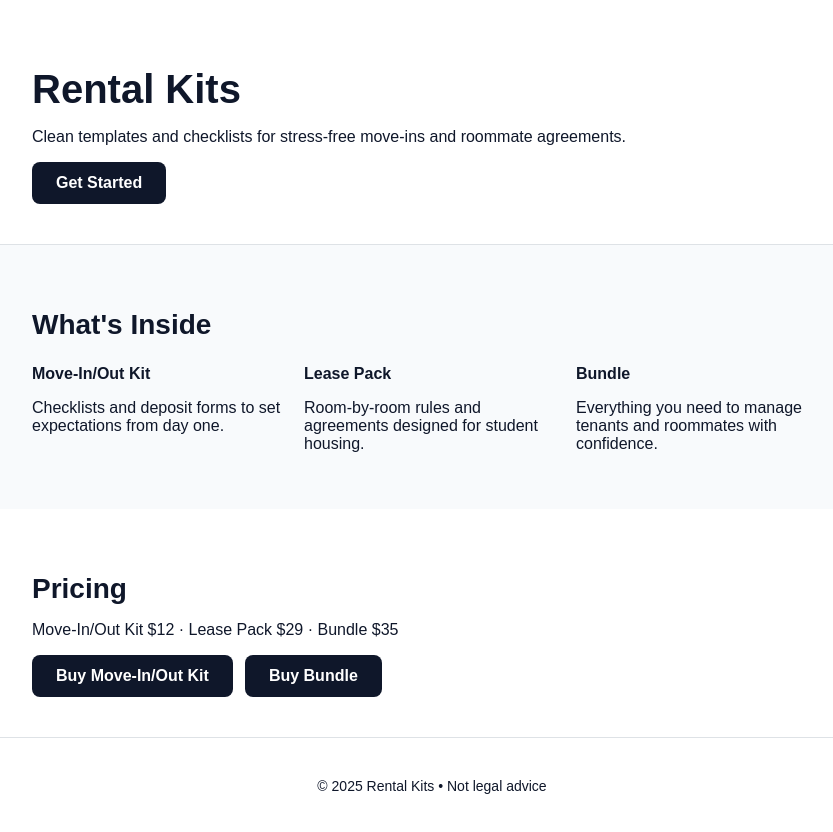
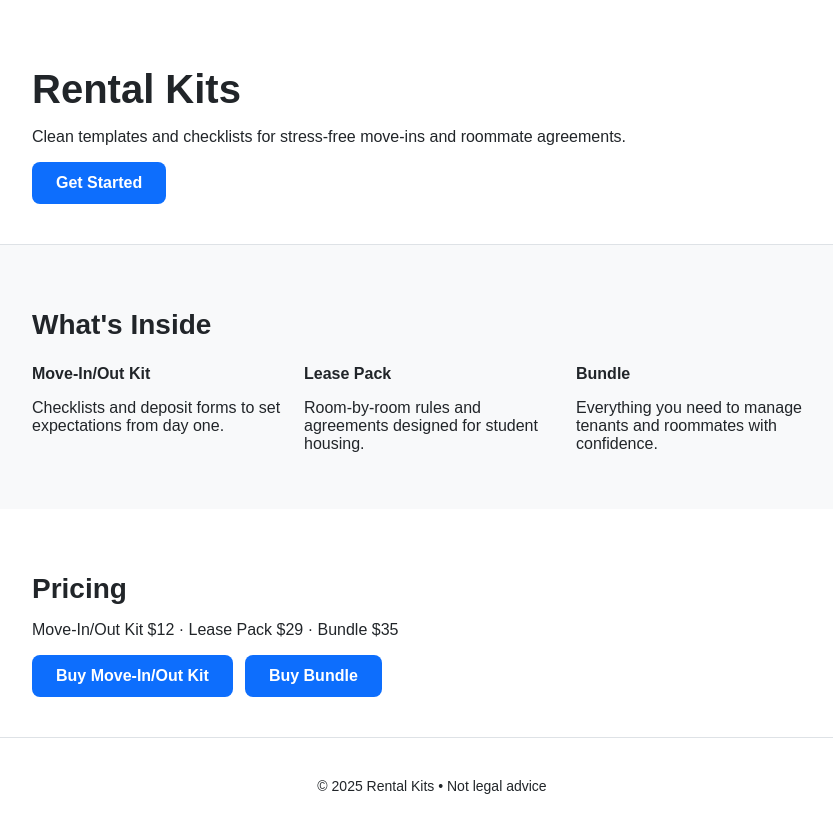
Before and after one commit to lucasburnham/Rentals-Kits, a website: page index.html in a window 1280 px wide. Shown: the whole page, without its empty margins (208-1041 px from the left). Drawn offline with Linux system fonts and the light colour scheme.

Commit message:
Use consistent bootstrap colors

```diff
--- a/index.html
+++ b/index.html
@@ -6,16 +6,16 @@
   <title>Rental Kits</title>
   <meta name="description" content="Templates and checklists for stress-free student rentals." />
   <style>
-    body{font-family:sans-serif;margin:0;background:#f8fafc;color:#0f172a;}
+    body{font-family:sans-serif;margin:0;background:#F8F9FA;color:#212529;}
     header,section,footer{padding:40px 20px;}
-    header{background:#fff;border-bottom:1px solid #dee2e6;}
+    header{background:#fff;border-bottom:1px solid #DEE2E6;}
     .container{max-width:800px;margin:0 auto;}
     h1{font-size:2.5rem;margin-bottom:16px;}
     h2{font-size:1.75rem;margin:24px 0 12px;}
-    .btn{display:inline-block;padding:12px 24px;background:#0f172a;color:#fff;border-radius:8px;text-decoration:none;font-weight:600;}
+    .btn{display:inline-block;padding:12px 24px;background:#0D6EFD;color:#fff;border-radius:8px;text-decoration:none;font-weight:600;}
     .features{display:grid;gap:16px;margin-top:24px;}
     @media (min-width:600px){.features{grid-template-columns:repeat(3,1fr);}}
-    footer{background:#fff;border-top:1px solid #dee2e6;font-size:14px;text-align:center;}
+    footer{background:#fff;border-top:1px solid #DEE2E6;font-size:14px;text-align:center;}
     .product-links{display:flex;flex-wrap:wrap;gap:12px;margin-top:16px;}
   </style>
 </head>
```
